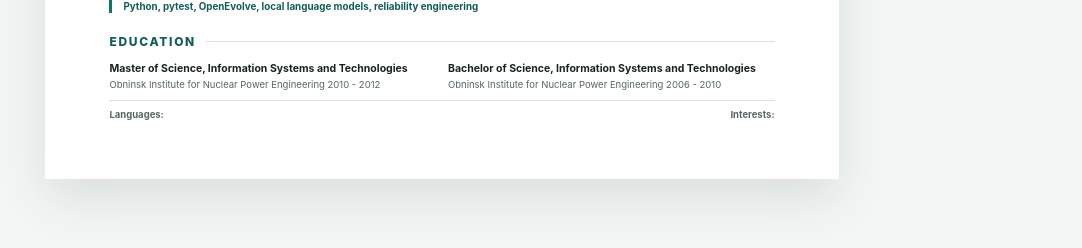
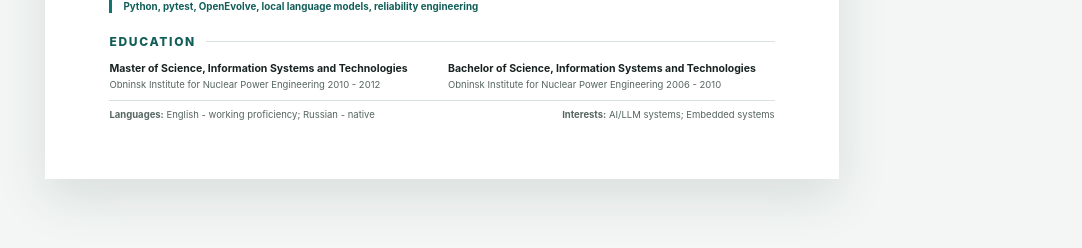
Before and after one commit to tiroq/cv, a Jekyll site: the page built from index.html, in a window 1280 px wide. Shown: the part 1966-2214 px from the top of the page, without its empty margins (198-1280 px from the left). Built offline with Jekyll 4.4.1, drawn with Linux system fonts in a browser that asks for light colours.

```diff
--- a/_data/data.yml
+++ b/_data/data.yml
@@ -169,3 +169,11 @@ education:
     - degree: Bachelor of Science, Information Systems and Technologies
       university: Obninsk Institute for Nuclear Power Engineering
       time: 2006 - 2010
+
+additional:
+  languages:
+    - English - working proficiency
+    - Russian - native
+  interests:
+    - AI/LLM systems
+    - Embedded systems
```
